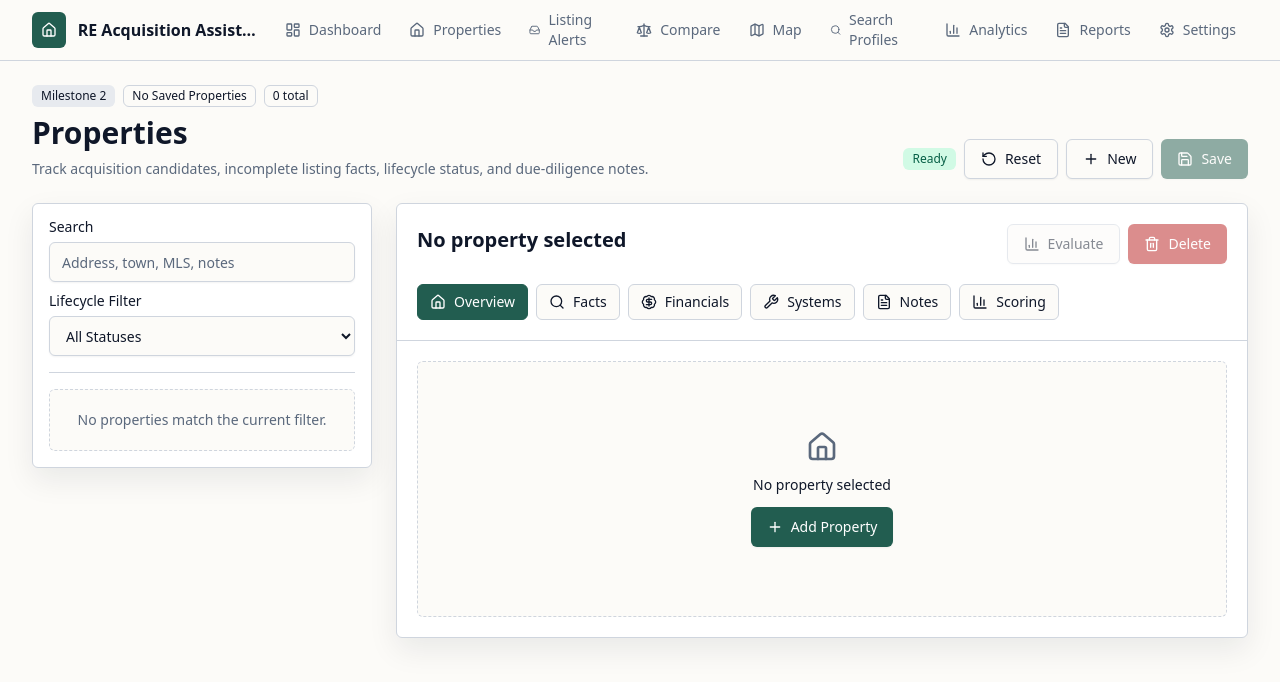
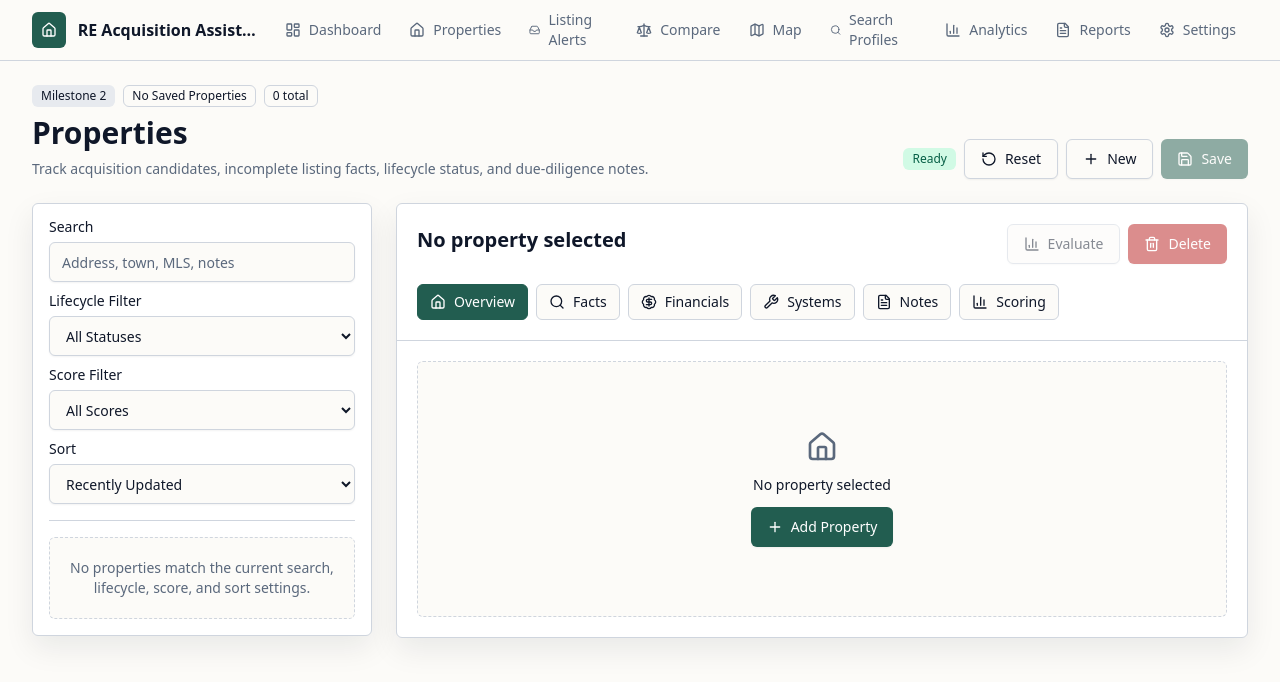
Before and after one commit to mperrault/REAcquisitionAssistant, a Next.js app: page /properties in a window 1280 px wide. Shown: the top 682 px of the page. Built offline with nearby package versions, Linux system fonts and the light colour scheme.

Commit message:
Add property score filters

```diff
--- a/components/properties/property-manager.tsx
+++ b/components/properties/property-manager.tsx
@@ -35,6 +35,11 @@ import {
   savePropertyState,
   upsertProperty
 } from "@/lib/properties/property-persistence";
+import {
+  filterAndSortProperties,
+  type PropertyScoreFilter,
+  type PropertySortMode
+} from "@/lib/properties/property-list-filters";
 import {
   type LifecycleStatus,
   type ListingStatus,
@@ -78,6 +83,28 @@ const tabs: Array<{
   { id: "systems", label: "Systems", icon: Wrench },
   { id: "notes", label: "Notes", icon: FileText },
   { id: "scoring", label: "Scoring", icon: BarChart3 }
+];
+
+const propertyScoreFilterOptions: Array<{
+  value: PropertyScoreFilter;
+  label: string;
+}> = [
+  { value: "all", label: "All Scores" },
+  { value: "scored", label: "Scored" },
+  { value: "not_scored", label: "Not Scored" },
+  { value: "hard_rejected", label: "Hard Rejected" },
+  { value: "missing_data", label: "Missing Score Data" }
+];
+
+const propertySortOptions: Array<{
+  value: PropertySortMode;
+  label: string;
+}> = [
+  { value: "updated_desc", label: "Recently Updated" },
+  { value: "score_desc", label: "Highest Score" },
+  { value: "score_asc", label: "Lowest Score" },
+  { value: "price_asc", label: "Lowest Price" },
+  { value: "price_desc", label: "Highest Price" }
 ];
 
 function parseNullableInteger(value: string) {
@@ -203,6 +230,10 @@ export function PropertyManager() {
   const [statusFilter, setStatusFilter] = React.useState<LifecycleStatus | "all">(
     "all"
   );
+  const [scoreFilter, setScoreFilter] =
+    React.useState<PropertyScoreFilter>("all");
+  const [sortMode, setSortMode] =
+    React.useState<PropertySortMode>("updated_desc");
   const [loadSource, setLoadSource] = React.useState<"storage" | "empty" | "reset">(
     "empty"
   );
@@ -251,25 +282,28 @@ export function PropertyManager() {
   const isDirty =
     propertyFingerprint(draft) !== propertyFingerprint(selectedProperty);
 
-  const filteredProperties = propertyState.properties.filter((property) => {
-    const searchable = [
-      property.addressLine1,
-      property.city,
-      property.state,
-      property.postalCode,
-      property.mlsId,
-      property.primaryPhotoUrl,
-      property.houseStyle,
-      property.notes
+  const propertyListResult = React.useMemo(
+    () =>
+      filterAndSortProperties({
+        properties: propertyState.properties,
+        scoreState,
+        profileId: activeProfile?.id,
+        query,
+        lifecycleStatus: statusFilter,
+        scoreFilter,
+        sortMode
+      }),
+    [
+      activeProfile?.id,
+      propertyState.properties,
+      query,
+      scoreFilter,
+      scoreState,
+      sortMode,
+      statusFilter
     ]
-      .join(" ")
-      .toLowerCase();
-    const matchesQuery = searchable.includes(query.toLowerCase());
-    const matchesStatus =
-      statusFilter === "all" || property.lifecycleStatus === statusFilter;
-
-    return matchesQuery && matchesStatus;
-  });
+  );
+  const filteredProperties = propertyListResult.properties;
 
   const statusCounts = React.useMemo(() => {
     return propertyState.properties.reduce<Record<string, number>>(
@@ -469,13 +503,42 @@ export function PropertyManager() {
                 ))}
               </Select>
             </Field>
+            <Field label="Score Filter">
+              <Select
+                value={scoreFilter}
+                onChange={(event) =>
+                  setScoreFilter(event.target.value as PropertyScoreFilter)
+                }
+              >
+                {propertyScoreFilterOptions.map((option) => (
+                  <option key={option.value} value={option.value}>
+                    {option.label}
+                  </option>
+                ))}
+              </Select>
+            </Field>
+            <Field label="Sort">
+              <Select
+                value={sortMode}
+                onChange={(event) =>
+                  setSortMode(event.target.value as PropertySortMode)
+                }
+              >
+                {propertySortOptions.map((option) => (
+                  <option key={option.value} value={option.value}>
+                    {option.label}
+                  </option>
+                ))}
+              </Select>
+            </Field>
           </div>
 
           <Separator className="my-4" />
 
           {filteredProperties.length === 0 ? (
             <div className="rounded-md border border-dashed border-border bg-background p-5 text-center text-sm text-muted-foreground">
-              No properties match the current filter.
+              No properties match the current search, lifecycle, score, and sort
+              settings.
             </div>
           ) : (
             <div className="space-y-2">
--- /dev/null
+++ b/lib/properties/property-list-filters.ts
@@ -0,0 +1,185 @@
+import type { LifecycleStatus, PropertyRecord } from "@/lib/properties/types";
+import { getLatestScoreEvaluation } from "@/lib/scoring/score-persistence";
+import type { ScoreEvaluation, ScoreEvaluationState } from "@/lib/scoring/types";
+
+export type PropertyScoreFilter =
+  | "all"
+  | "scored"
+  | "not_scored"
+  | "hard_rejected"
+  | "missing_data";
+
+export type PropertySortMode =
+  | "updated_desc"
+  | "score_desc"
+  | "score_asc"
+  | "price_asc"
+  | "price_desc";
+
+export type PropertyScoreSummary = {
+  latestEvaluation: ScoreEvaluation | undefined;
+  missingDataCount: number;
+  hardRejected: boolean;
+};
+
+export type FilterAndSortPropertiesInput = {
+  properties: PropertyRecord[];
+  scoreState: ScoreEvaluationState;
+  profileId?: string;
+  query: string;
+  lifecycleStatus: LifecycleStatus | "all";
+  scoreFilter: PropertyScoreFilter;
+  sortMode: PropertySortMode;
+};
+
+export type FilterAndSortPropertiesResult = {
+  properties: PropertyRecord[];
+  scoreSummaries: Map<string, PropertyScoreSummary>;
+};
+
+function searchableText(property: PropertyRecord) {
+  return [
+    property.addressLine1,
+    property.city,
+    property.state,
+    property.postalCode,
+    property.mlsId,
+    property.primaryPhotoUrl,
+    property.houseStyle,
+    property.listingRemarks,
+    property.notes
+  ]
+    .join(" ")
+    .toLowerCase();
+}
+
+function numberForSort(value: number | null | undefined, fallback: number) {
+  return typeof value === "number" && Number.isFinite(value) ? value : fallback;
+}
+
+export function getPropertyScoreSummary(
+  property: PropertyRecord,
+  scoreState: ScoreEvaluationState,
+  profileId?: string
+): PropertyScoreSummary {
+  const latestEvaluation = getLatestScoreEvaluation(
+    scoreState,
+    property.id,
+    profileId
+  );
+
+  return {
+    latestEvaluation,
+    missingDataCount: latestEvaluation?.missingData.length ?? 0,
+    hardRejected: latestEvaluation?.hardRejected ?? false
+  };
+}
+
+function matchesScoreFilter(
+  summary: PropertyScoreSummary,
+  filter: PropertyScoreFilter
+) {
+  if (filter === "all") {
+    return true;
+  }
+
+  if (filter === "scored") {
+    return Boolean(summary.latestEvaluation);
+  }
+
+  if (filter === "not_scored") {
+    return !summary.latestEvaluation;
+  }
+
+  if (filter === "hard_rejected") {
+    return summary.hardRejected;
+  }
+
+  if (filter === "missing_data") {
+    return summary.missingDataCount > 0;
+  }
+
+  return true;
+}
+
+function compareProperties(
+  a: PropertyRecord,
+  b: PropertyRecord,
+  sortMode: PropertySortMode,
+  summaries: Map<string, PropertyScoreSummary>
+) {
+  if (sortMode === "score_desc") {
+    return (
+      numberForSort(
+        summaries.get(b.id)?.latestEvaluation?.normalizedScore,
+        -1
+      ) -
+      numberForSort(summaries.get(a.id)?.latestEvaluation?.normalizedScore, -1)
+    );
+  }
+
+  if (sortMode === "score_asc") {
+    return (
+      numberForSort(
+        summaries.get(a.id)?.latestEvaluation?.normalizedScore,
+        Number.POSITIVE_INFINITY
+      ) -
+      numberForSort(
+        summaries.get(b.id)?.latestEvaluation?.normalizedScore,
+        Number.POSITIVE_INFINITY
+      )
+    );
+  }
+
+  if (sortMode === "price_asc") {
+    return (
+      numberForSort(a.askingPrice, Number.POSITIVE_INFINITY) -
+      numberForSort(b.askingPrice, Number.POSITIVE_INFINITY)
+    );
+  }
+
+  if (sortMode === "price_desc") {
+    return numberForSort(b.askingPrice, -1) - numberForSort(a.askingPrice, -1);
+  }
+
+  return new Date(b.updatedAt).getTime() - new Date(a.updatedAt).getTime();
+}
+
+export function filterAndSortProperties({
+  properties,
+  scoreState,
+  profileId,
+  query,
+  lifecycleStatus,
+  scoreFilter,
+  sortMode
+}: FilterAndSortPropertiesInput): FilterAndSortPropertiesResult {
+  const normalizedQuery = query.trim().toLowerCase();
+  const scoreSummaries = new Map<string, PropertyScoreSummary>();
+
+  for (const property of properties) {
+    scoreSummaries.set(
+      property.id,
+      getPropertyScoreSummary(property, scoreState, profileId)
+    );
+  }
+
+  return {
+    properties: properties
+      .filter((property) => {
+        const matchesQuery =
+          !normalizedQuery || searchableText(property).includes(normalizedQuery);
+        const matchesLifecycle =
+          lifecycleStatus === "all" ||
+          property.lifecycleStatus === lifecycleStatus;
+        const summary = scoreSummaries.get(property.id);
+        const matchesScore = summary
+          ? matchesScoreFilter(summary, scoreFilter)
+          : false;
+
+        return matchesQuery && matchesLifecycle && matchesScore;
+      })
+      .sort((a, b) => compareProperties(a, b, sortMode, scoreSummaries)),
+    scoreSummaries
+  };
+}
```
Also changed, not shown: 1 other file (tests, documents, lock files or other folders).
